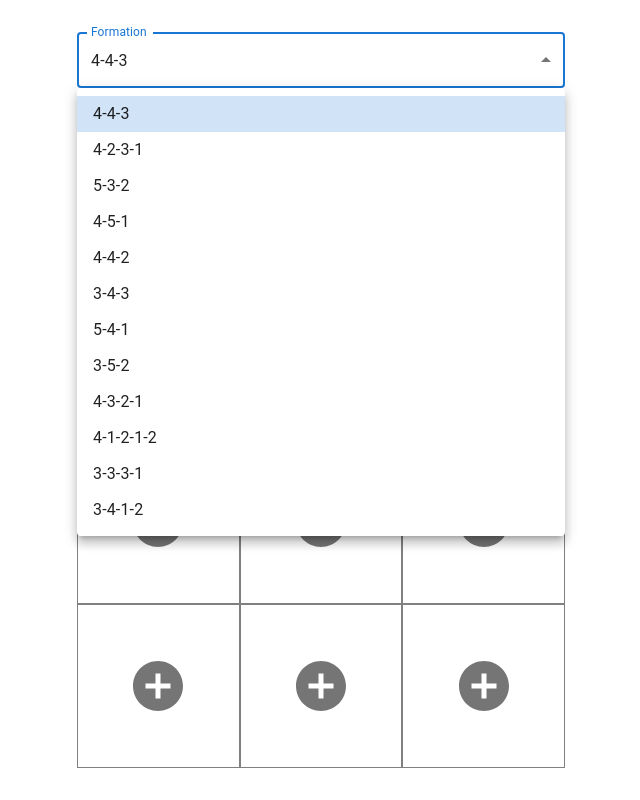
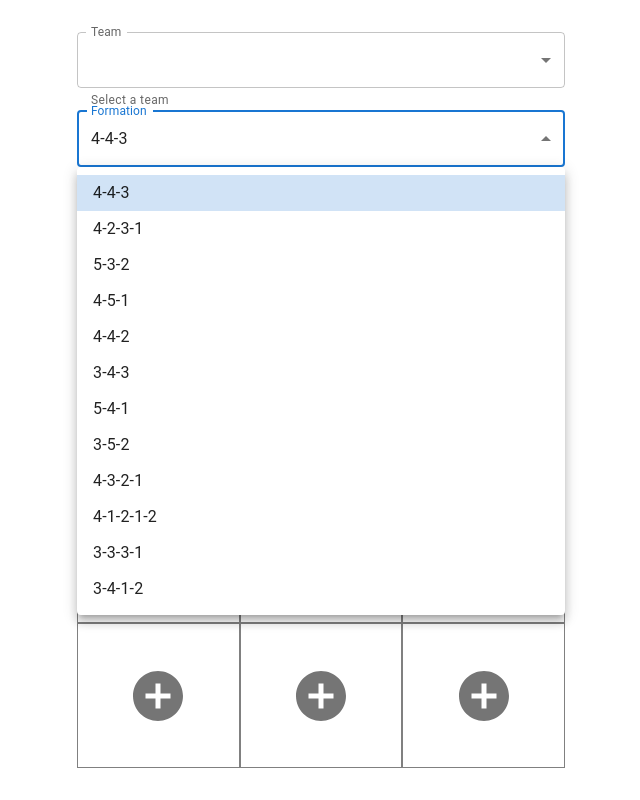
Before and after one commit to alex-daley/badfootball, a React (Create React App) app in the folder client/: page / in a window 1280 px wide. Both pictures are taken after a click on the element "4-4-3". Shown: the whole page, without its empty margins (319-959 px from the left). Built offline with nearby package versions, Linux system fonts and the light colour scheme; no server answers.

Commit message:
Can select team names loaded from the backend

```diff
--- a/client/src/StartingEleven.js
+++ b/client/src/StartingEleven.js
@@ -10,6 +10,7 @@ import Select from '@mui/material/Select'
 import Tooltip from '@mui/material/Tooltip'
 import IconButton from '@mui/material/IconButton'
 import IconAdd from '@mui/icons-material/AddCircle'
+import { useTeamData } from './footballApi'
 
 const GLK = 'goalkeeper'
 const DEF = 'defender'
@@ -89,31 +90,55 @@ function StartingElevenGrid(props) {
   )
 }
 
+function WrappedSelect(props) {
+  const { labelId, label, selectId, prompt, values, valueIndex, onChange } = props
+
+  const menuItems = !values
+    ? <MenuItem value={0}><em></em></MenuItem>
+    : values.map((v, i) => <MenuItem key={i} value={i}>{v}</MenuItem>)
+
+  return (
+    <FormControl>
+      <InputLabel id={labelId}>{label}</InputLabel>
+      <Select value={valueIndex} labelId={labelId} id={selectId} label={label} onChange={e => onChange(e.target.value)} >
+        {menuItems}
+      </Select>
+      <FormHelperText>{prompt}</FormHelperText>
+    </FormControl>
+  )
+}
+
 export default function StartingEleven() {
-  const [formationName, setFormationName] = React.useState('4-4-3')
+  const [formationIndex, setFormationIndex] = React.useState(0)
+  const [teamIndex, setTeamIndex] = React.useState(0)
 
-  const handleFormationChange = (event) => {
-    setFormationName( event.target.value)
-  }
+  const { teams } = useTeamData('PL')
+  const teamNames = teams?.map(team => team.name)
+  const formation = FORMATIONS[Object.keys(FORMATIONS)[formationIndex]]
 
   return (
     <Stack sx={{ height: '100%' }}>
-      <FormControl>
-        <InputLabel id="formation-select-helper-label">Formation</InputLabel>
-        <Select
-          value={formationName}
-          labelId="formation-select-helper-label"
-          id="formation-select-helper"
-          label="Formation"
-          onChange={handleFormationChange}
-        >
-          {Object.keys(FORMATIONS).map(formation => (
-            <MenuItem key={formation} value={formation}>{formation}</MenuItem>
-          ))}
-        </Select>
-        <FormHelperText>Select formation</FormHelperText>
-      </FormControl>
-      <StartingElevenGrid formation={FORMATIONS[formationName]}/>
+      <WrappedSelect
+        labelId="team-select-label"
+        id="team-select"
+        label="Team"
+        prompt="Select a team"
+        valueIndex={teamIndex}
+        values={teamNames}
+        onChange={setTeamIndex}
+      />
+      <WrappedSelect
+        labelId="formation-select-label"
+        id="formation-select"
+        label="Formation"
+        prompt="Select a formation"
+        valueIndex={formationIndex}
+        values={Object.keys(FORMATIONS)}
+        onChange={setFormationIndex}
+      />
+      <StartingElevenGrid
+        formation={formation}
+      />
     </Stack>
   )
 }
--- /dev/null
+++ b/client/src/footballApi.js
@@ -0,0 +1,31 @@
+import React from 'react'
+
+export function useTeamData(competition) {
+  const [teams, setTeams] = React.useState()
+  const [error, setError] = React.useState()
+  const [isLoading, setIsLoading] = React.useState()
+
+  React.useEffect(() => {
+    (async() => {
+      setIsLoading(true)
+
+      try {
+        const res = await fetch(`/api/${competition}/teams`)
+        const teams = await res.json()
+        setTeams(teams)
+      }
+      catch (error) {
+        setError(error)
+      }
+      finally {
+        setIsLoading(false)
+      }
+    })()
+  }, [competition])
+
+  return {
+    teams,
+    error,
+    isLoading
+  }
+}
```
